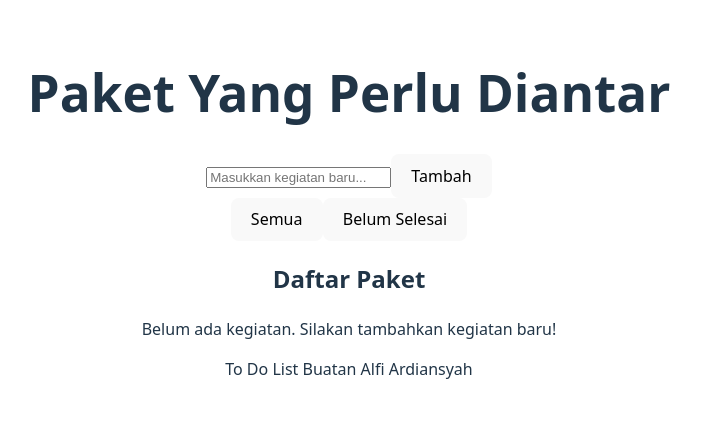
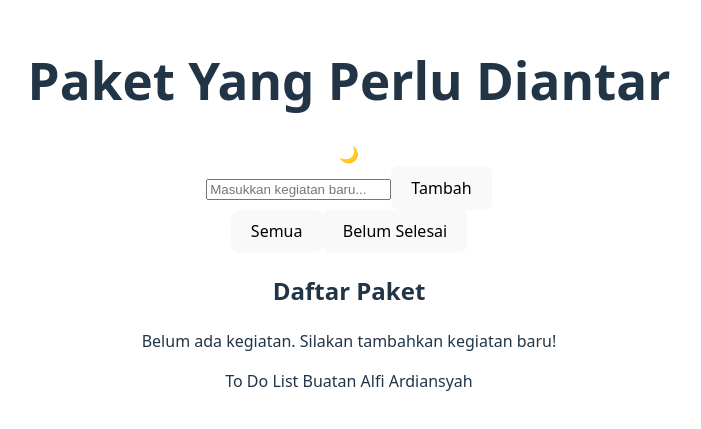
Before and after one commit to Alfi-B/32-pbk-uts-233510770, a Vue app: page / in a window 1280 px wide. Shown: the part 187-616 px from the top of the page, without its empty margins (291-992 px from the left). Built offline with nearby package versions, Linux system fonts and the light colour scheme.

Commit message:
Improve Fungsi UI/UX Aplikasi Agar Lebih Bagus

```diff
--- a/src/App.vue
+++ b/src/App.vue
@@ -1,6 +1,12 @@
 <template>
   <div class="app-container">
-    <h1>Paket Yang Perlu Diantar</h1>
+    <div class="header-container">
+      <h1>Paket Yang Perlu Diantar</h1>
+      <div class="theme-switch" @click="toggleTheme">
+        <span v-if="darkMode">☀️</span>
+        <span v-else>🌙</span>
+      </div>
+    </div>
 
     <div class="main-container">
       <div class="form-section">
@@ -38,7 +44,7 @@
         <div v-if="kegiatanTampil.length === 0" class="empty-state">
           <p>Belum ada kegiatan. Silakan tambahkan kegiatan baru!</p>
         </div>
-        <ul class="kegiatan-list">
+        <TransitionGroup name="list" tag="ul" class="kegiatan-list">
           <li
             v-for="(kegiatan, index) in kegiatanTampil"
             :key="kegiatan.id"
@@ -68,7 +74,7 @@
               </button>
             </div>
           </li>
-        </ul>
+        </TransitionGroup>
       </div>
     </div>
 
@@ -86,7 +92,8 @@ export default {
       inputKegiatan: '',
       showBelumSelesai: false,
       animasiIndex: -1,
-      lastId: 0
+      lastId: 0,
+      darkMode: false
     }
   },
   computed: {
@@ -159,10 +166,25 @@ export default {
       if (savedId) {
         this.lastId = parseInt(savedId);
       }
+    },
+
+    toggleTheme() {
+      this.darkMode = !this.darkMode;
+      document.body.classList.toggle('dark-mode', this.darkMode);
+      localStorage.setItem('darkMode', this.darkMode.toString());
+    },
+
+    checkTheme() {
+      const savedTheme = localStorage.getItem('darkMode');
+      if (savedTheme === 'true') {
+        this.darkMode = true;
+        document.body.classList.add('dark-mode');
+      }
     }
   },
   mounted() {
     this.muatKegiatan();
+    this.checkTheme();
   }
 }
 </script>
```
